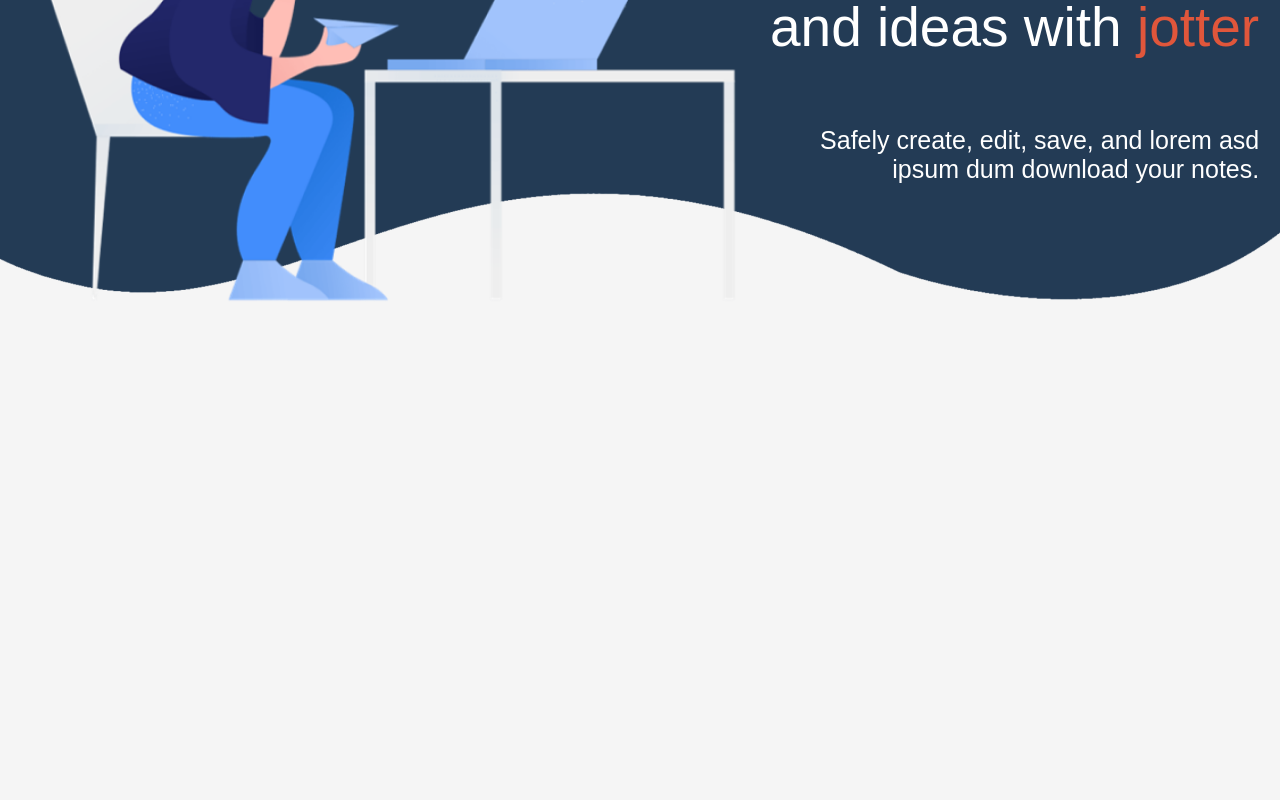
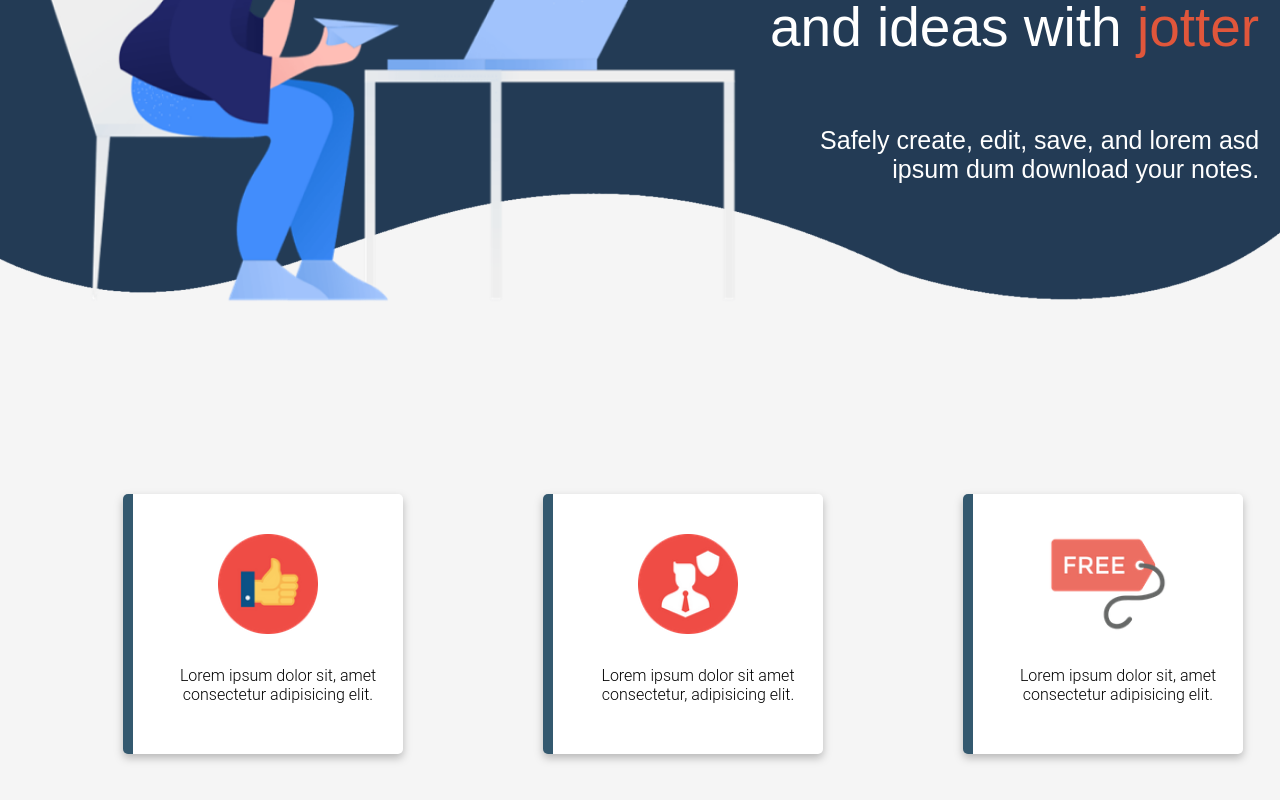
Before and after one commit to yssae/jotter, an Angular app: page / in a window 1280 px wide. Shown: the part 276-1076 px from the top of the page. Built offline with nearby package versions, Linux system fonts and the light colour scheme; a web font is replaced by a local one.

Commit message:
JTR-13 feature section

```diff
--- a/src/app/app.module.ts
+++ b/src/app/app.module.ts
@@ -9,6 +9,7 @@ import { HomeComponent } from './home/home.component';
 import { AppRoutingModule } from './app-routing.module';
 import { NavbarComponent } from './home/navbar/navbar.component';
 import { GetStartedComponent } from './home/get-started/get-started.component';
+import { FeatureComponent } from './home/feature/feature.component';
 
 
 @NgModule({
@@ -16,7 +17,8 @@ import { GetStartedComponent } from './home/get-started/get-started.component';
     AppComponent,
     HomeComponent,
     NavbarComponent,
-    GetStartedComponent
+    GetStartedComponent,
+    FeatureComponent
   ],
   imports: [
     BrowserModule,
--- /dev/null
+++ b/src/app/home/feature/feature.component.html
@@ -0,0 +1,17 @@
+<div class="flex-container">
+  <div class="cards">
+    <img src="assets/images/feature-1.png" alt="">
+    <p>Lorem ipsum dolor sit, amet consectetur adipisicing elit.</p>
+  </div>
+
+  <div class="cards">
+    <img src="assets/images/feature-2.png" alt="">
+    <p>Lorem ipsum dolor sit amet consectetur, adipisicing elit.</p>
+
+  </div>
+
+  <div class="cards">
+    <img src="assets/images/feature-3.png" alt="">
+    <p>Lorem ipsum dolor sit, amet consectetur adipisicing elit.</p>
+  </div>
+</div>
--- /dev/null
+++ b/src/app/home/feature/feature.component.scss
@@ -0,0 +1,35 @@
+.flex-container {
+  display: flex;
+  flex-wrap: wrap;
+  align-items: center;
+  justify-content: center;
+  padding: 150px 20px;
+  gap: 40px;
+}
+
+.cards {
+  width: 280px;
+  height: 260px;
+  padding: 40px 20px;
+  margin: 20px 50px;
+  border-radius: 5px;
+  text-align: center;
+  align-items: center;
+  box-sizing: border-box;
+  border-left:10px solid #34596F;
+  background-color: #fff;
+  filter: drop-shadow(0px 4px 4px rgba(0, 0, 0, 0.25));
+
+  img {
+    height: 100px;
+  }
+
+  p {
+    position: fixed;
+    bottom: 50px;
+  }
+}
+
+@media screen and (min-width: 1440px) {
+
+}
--- /dev/null
+++ b/src/app/home/feature/feature.component.ts
@@ -0,0 +1,15 @@
+import { Component, OnInit } from '@angular/core';
+
+@Component({
+  selector: 'feature',
+  templateUrl: './feature.component.html',
+  styleUrls: ['./feature.component.scss']
+})
+export class FeatureComponent implements OnInit {
+
+  constructor() { }
+
+  ngOnInit(): void {
+  }
+
+}
--- a/src/app/home/home.component.html
+++ b/src/app/home/home.component.html
@@ -3,4 +3,6 @@
     <nav class="navbar" #stickyMenu [class.sticky] = "sticky"><navbar></navbar></nav>
     <get-started class="main-section"></get-started>
   </section>
+
+  <section id="features"><feature></feature></section>
 </div>
```
